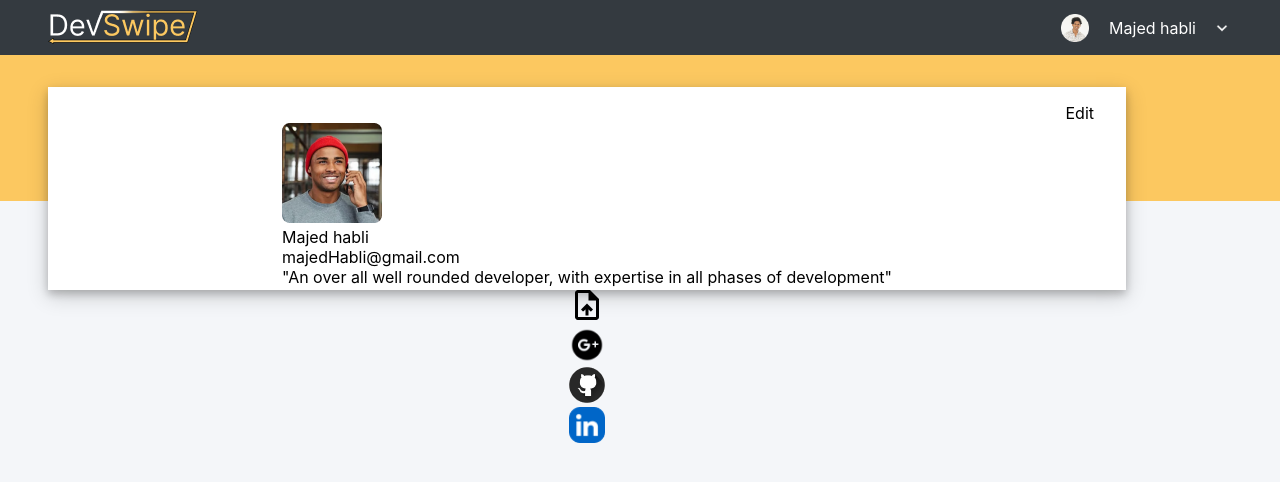
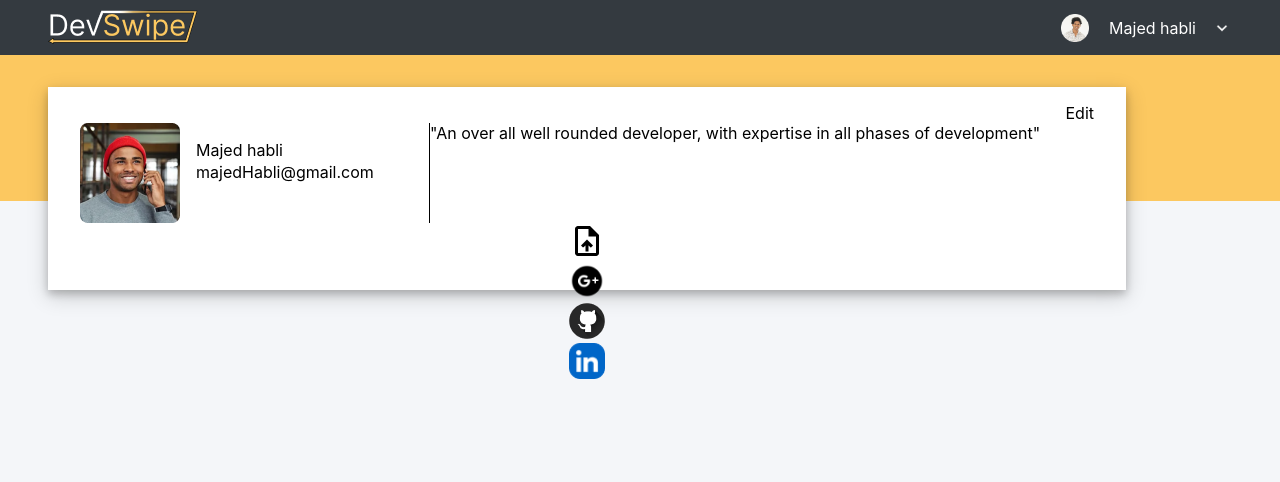
Before and after one commit to Majed-Habli/DevVibe, a React (Create React App) app in the folder Front-End-Website/dev-swipe-web/: page /dashboard/profile in a window 1280 px wide. Shown: the top 482 px of the page. Built offline with nearby package versions, Linux system fonts and the light colour scheme.

Commit message:
Client-Web <> Updated the styling structure for header component.

```diff
--- a/Front-End-Website/dev-swipe-web/src/components/profile header/headercard.module.css
+++ b/Front-End-Website/dev-swipe-web/src/components/profile header/headercard.module.css
@@ -15,3 +15,37 @@
     display: flex;
     justify-content: flex-end;
 }
+
+.middle_row{
+    width: 100%;
+    height: 100px;
+    display: flex;
+}
+
+.middle_left{
+    width: 350px;
+    display: flex;
+    align-items: center;
+}
+
+.image_container{
+    width: 100px;
+    height: 100px;
+    display: flex;
+    align-items: center;
+    justify-content: center;
+    border-radius: 8px;
+}
+
+.image_container img{
+    width: 100%;
+    height: 100%;
+}
+
+.details{
+    width: 250px;
+    height: 100px;
+    padding: 1rem;
+    line-height: 1.4rem;
+    border-right: 1px solid black;
+}
```
